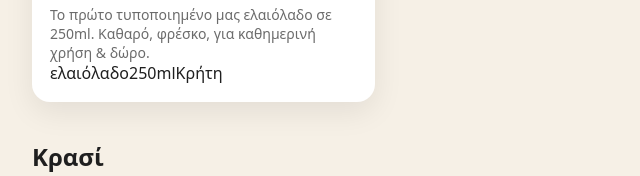
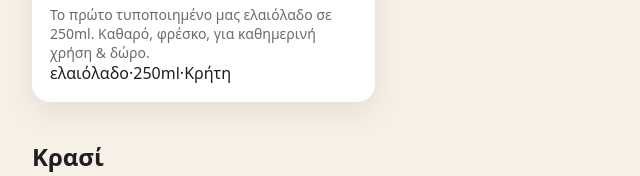
Before and after one commit to ChrisVasi/cretanspora-blog, a plain HTML site: page index.html in a window 1280 px wide. Shown: the part 602-778 px from the top of the page, 76-716 px from the left. Drawn offline with Linux system fonts and the light colour scheme.

Commit message:
tags space with dot

```diff
--- a/index.html
+++ b/index.html
@@ -81,7 +81,7 @@
       <h3><a href="${p.url}">${p.title}</a></h3>
       <p>${p.excerpt}</p>
       <div class="tags">
-        ${(p.tags || []).slice(0,4).map(t => `<span class="tag">${t}</span>`).join("")}
+        ${(p.tags || []).slice(0,4).map(t => `<span class="tag">${t}</span>`).join("·")}
       </div>
     </article>
   `;
```
